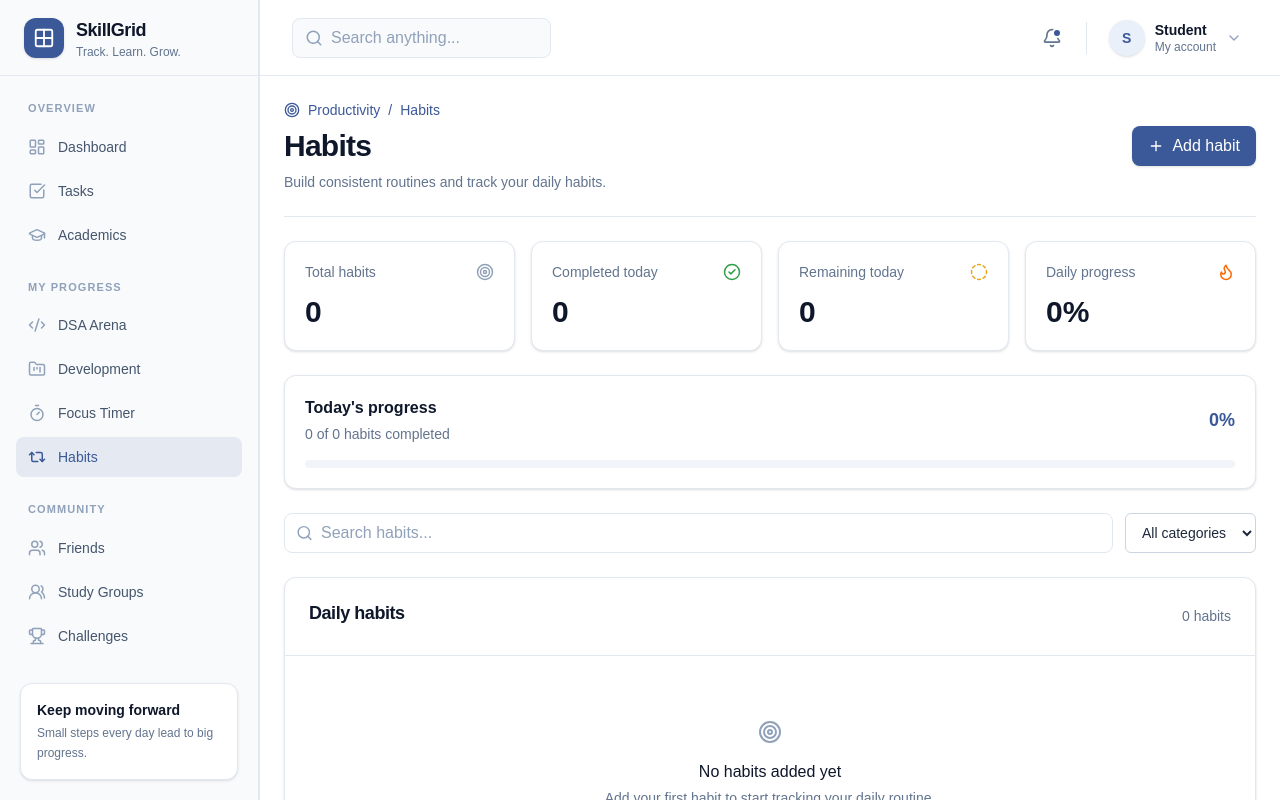
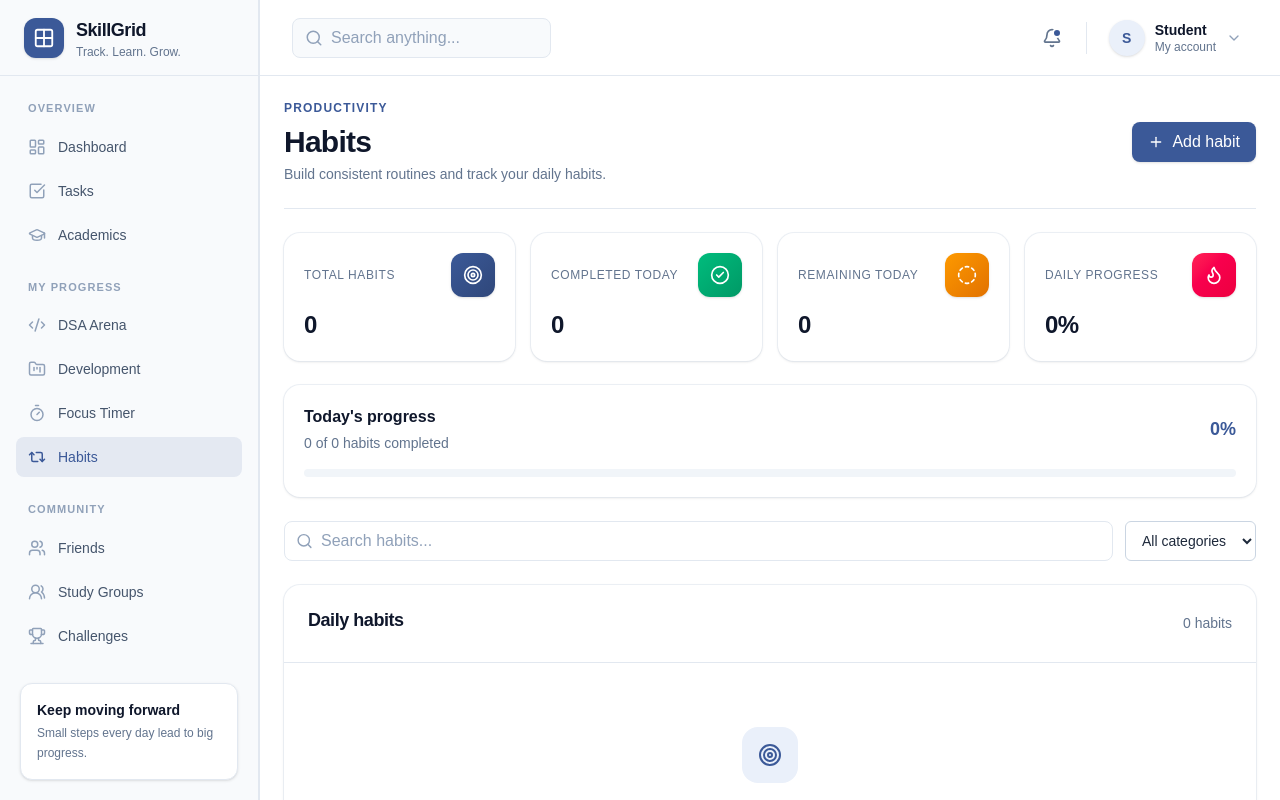
Before and after one commit to thiteswapnil1212-hue/skillGrid, a Next.js app in the folder skillgrid-app/: page /habits in a window 1280 px wide. Built offline with nearby package versions, Linux system fonts and the light colour scheme.

Commit message:
style: premium stat cards and header on habits page

```diff
--- a/skillgrid-app/src/app/habits/page.tsx
+++ b/skillgrid-app/src/app/habits/page.tsx
@@ -103,14 +103,11 @@ export default function HabitsPage() {
     <main className="mx-auto w-full max-w-7xl space-y-6 p-6">
       <section className="flex flex-col justify-between gap-4 border-b border-slate-200 pb-6 sm:flex-row sm:items-center">
         <div>
-          <div className="flex items-center gap-2 text-sm font-medium text-primary">
-            <Target size={16} />
-            <span>Productivity</span>
-            <span>/</span>
-            <span>Habits</span>
-          </div>
-          <h1 className="mt-2 text-2xl font-semibold tracking-tight text-slate-900 sm:text-3xl">Habits</h1>
-          <p className="mt-2 text-sm text-slate-500">Build consistent routines and track your daily habits.</p>
+          <p className="text-xs font-semibold uppercase tracking-widest text-primary">
+            Productivity
+          </p>
+          <h1 className="mt-2 text-2xl font-bold tracking-tight text-slate-900 sm:text-3xl">Habits</h1>
+          <p className="mt-1 text-sm text-slate-500">Build consistent routines and track your daily habits.</p>
         </div>
         <Button onClick={() => setShowForm((current) => !current)} className="hidden gap-2 lg:inline-flex">
           {showForm ? <X size={16} /> : <Plus size={16} />}
@@ -120,28 +117,28 @@ export default function HabitsPage() {
 
       <section className="grid grid-cols-2 gap-4 lg:grid-cols-4">
         {[
-          { label: "Total habits", value: stats.total, icon: Target, color: "text-slate-400" },
-          { label: "Completed today", value: stats.completed, icon: CheckCircle2, color: "text-success" },
-          { label: "Remaining today", value: stats.remaining, icon: CircleDashed, color: "text-warning" },
-          { label: "Daily progress", value: `${stats.progress}%`, icon: Flame, color: "text-orange-500" },
+          { label: "Total habits", value: stats.total, icon: Target, tile: "from-[#3B5998] to-[#2F477A]" },
+          { label: "Completed today", value: stats.completed, icon: CheckCircle2, tile: "from-emerald-500 to-emerald-600" },
+          { label: "Remaining today", value: stats.remaining, icon: CircleDashed, tile: "from-amber-500 to-amber-600" },
+          { label: "Daily progress", value: `${stats.progress}%`, icon: Flame, tile: "from-rose-500 to-rose-600" },
         ].map((stat) => {
           const Icon = stat.icon;
           return (
-            <Card key={stat.label}>
-              <CardContent className="p-5">
-                <div className="flex items-center justify-between gap-2">
-                  <p className="text-sm text-slate-500">{stat.label}</p>
-                  <Icon size={18} className={stat.color} />
+            <Card key={stat.label} className="rounded-2xl border-0 p-5 ring-1 ring-slate-200/60">
+              <div className="flex items-center justify-between gap-2">
+                <p className="text-xs font-medium uppercase tracking-wider text-slate-500">{stat.label}</p>
+                <div className={`flex h-11 w-11 items-center justify-center rounded-xl bg-gradient-to-br ${stat.tile} text-white shadow-sm`}>
+                  <Icon size={20} />
                 </div>
-                <p className="mt-3 text-3xl font-semibold text-slate-900">{stat.value}</p>
-              </CardContent>
+              </div>
+              <p className="mt-3 text-2xl font-bold tracking-tight text-slate-900 tabular-nums">{stat.value}</p>
             </Card>
           );
         })}
       </section>
 
       {/* Today's progress bar */}
-      <Card>
+      <Card className="rounded-2xl border-0 ring-1 ring-slate-200/60">
         <CardContent className="p-5">
           <div className="flex items-center justify-between gap-3">
             <div>
@@ -162,7 +159,7 @@ export default function HabitsPage() {
       </Card>
 
       {showForm && (
-        <Card>
+        <Card className="rounded-2xl border-0 ring-1 ring-slate-200/60">
           <CardHeader>
             <CardTitle>Add a habit</CardTitle>
             <p className="text-sm text-slate-500 font-normal">Create a habit you want to practice regularly.</p>
@@ -231,7 +228,7 @@ export default function HabitsPage() {
         </select>
       </div>
 
-      <Card>
+      <Card className="rounded-2xl border-0 ring-1 ring-slate-200/60">
         <CardHeader className="flex flex-row items-center justify-between border-b border-slate-200">
           <CardTitle>Daily habits</CardTitle>
           <span className="text-sm text-slate-500">
@@ -241,11 +238,13 @@ export default function HabitsPage() {
         <div>
           {filteredHabits.length === 0 ? (
             <div className="flex flex-col items-center py-16 text-center px-6">
-              <Target size={24} className="text-slate-400 mb-4" />
-              <h3 className="font-medium text-slate-900">
+              <div className="mb-4 flex h-14 w-14 items-center justify-center rounded-2xl bg-primary-light p-4 text-primary">
+                <Target size={24} />
+              </div>
+              <h3 className="text-sm font-semibold text-slate-900">
                 {habits.length === 0 ? "No habits added yet" : "No matching habits"}
               </h3>
-              <p className="mt-1 text-sm text-slate-500 max-w-sm">
+              <p className="mt-1 max-w-sm text-xs text-slate-500">
                 {habits.length === 0
                   ? "Add your first habit to start tracking your daily routine."
                   : "Try changing your search or category filter."}
@@ -259,7 +258,7 @@ export default function HabitsPage() {
           ) : (
             <div className="divide-y divide-slate-100">
               {filteredHabits.map((habit) => (
-                <div key={habit.id} className="flex items-center justify-between gap-4 px-6 py-4 hover:bg-slate-50/50 transition">
+                <div key={habit.id} className="flex items-center justify-between gap-4 px-6 py-4 transition hover:bg-slate-50">
                   <div className="flex min-w-0 items-center gap-3">
                     <button
                       onClick={() => toggleHabit(habit.id)}
```
